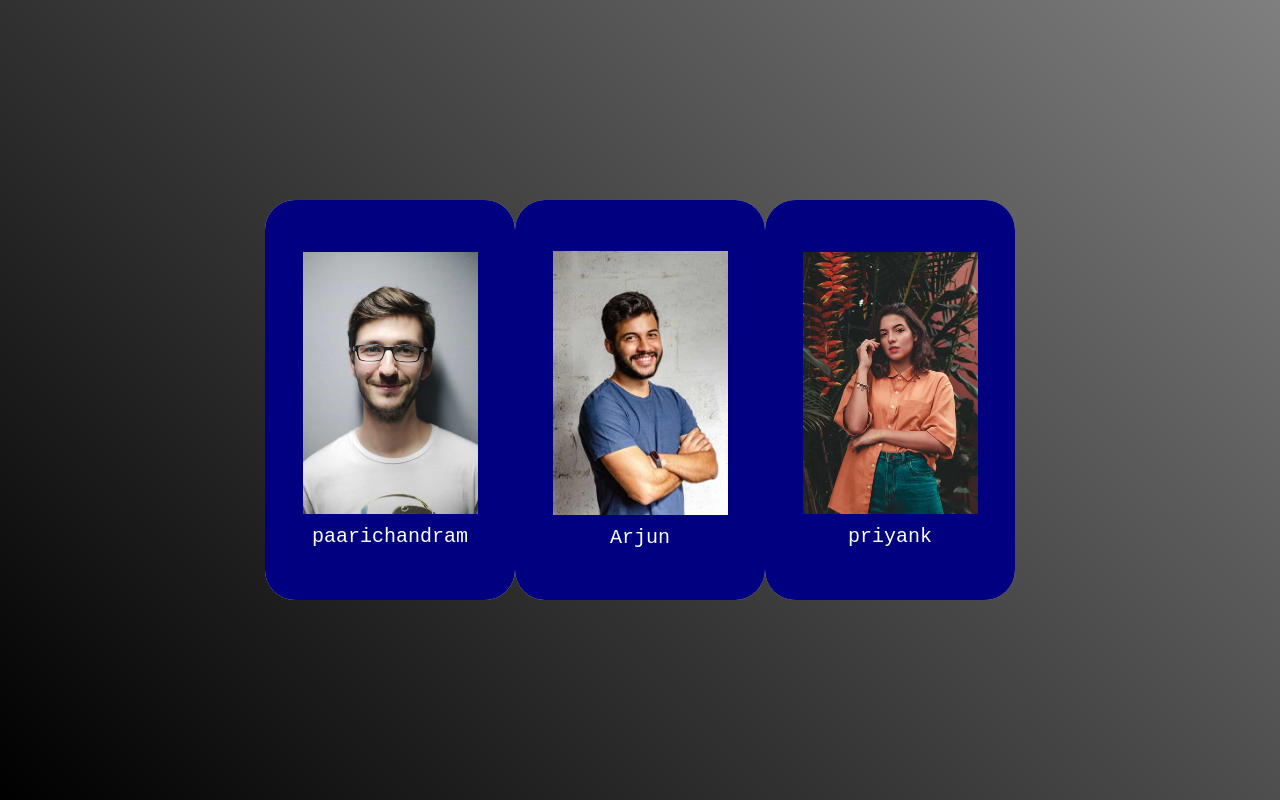
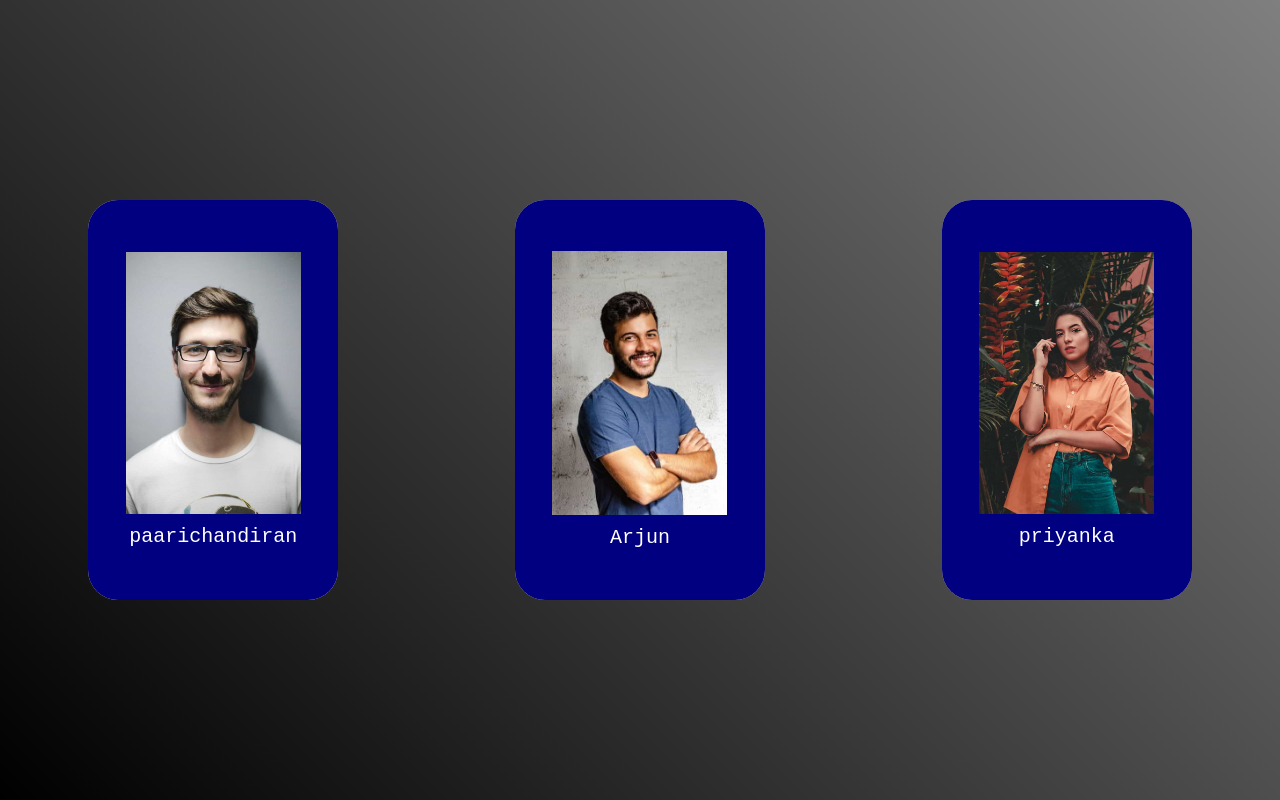
Before and after one commit to mukesh1308/3d-card-flip-effect, a plain HTML site: page index.html in a window 1280 px wide. Drawn offline with Linux system fonts and the light colour scheme.

Commit message:
final changes

```diff
--- a/Style.css
+++ b/Style.css
@@ -10,8 +10,9 @@ body{
     width: 100vw;
     min-height: 100vh;
     display: flex;
-    justify-content: center;
+    justify-content: space-around;
     align-items: center;
+    flex-wrap: wrap;
     background: linear-gradient(45deg ,black,rgba(0, 0, 0, 0.5));
 }
 .card{
--- a/index.html
+++ b/index.html
@@ -11,7 +11,7 @@
     <div class="card">
         <div class="card-fornt">
             <img src="images/profile-4.jpg"><br>
-            <span>paarichandram</span>
+            <span>paarichandiran</span>
         </div>
         <div class="card-back">
             <h2>web devalaper</h2>
@@ -31,7 +31,7 @@
     <div class="card">
         <div class="card-fornt">
             <img src="images/profile-1.jpg"><br>
-            <span>priyank</span>
+            <span>priyanka</span>
         </div>
         <div class="card-back">
             <h2>application devaloper</h2>
```
